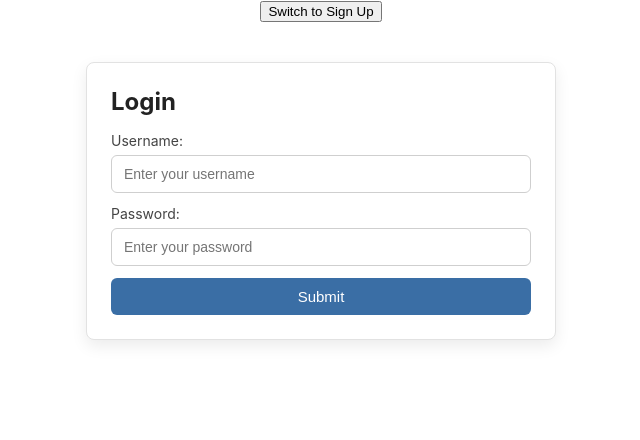
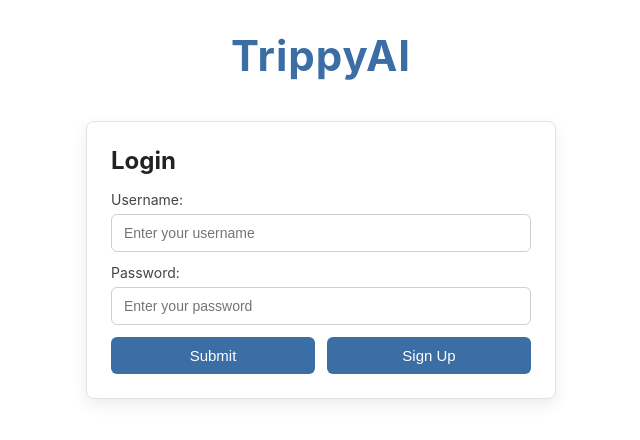
Before and after one commit to Falcor626/TrippyAI-Project, a React (Create React App) app: page / in a window 1280 px wide. Shown: the top 440 px of the page, without its empty margins (319-959 px from the left). Built offline with nearby package versions, Linux system fonts and the light colour scheme; no server answers.

Commit message:
Update UI: Add TrippyAI title, button navigation, and back button

```diff
--- a/src/App.js
+++ b/src/App.js
@@ -11,10 +11,8 @@ function App() {
 
   return (
     <div className="App">
-      <button onClick={toggleForm}>
-        {showLogin ? 'Switch to Sign Up' : 'Switch to Login'}
-      </button>
-      {showLogin ? <Login /> : <SignUp />}
+      <h1 className="app-title">TrippyAI</h1>
+      {showLogin ? <Login toggleForm={toggleForm} /> : <SignUp toggleForm={toggleForm} />}
     </div>
   );
 }
--- a/src/Components/login.jsx
+++ b/src/Components/login.jsx
@@ -1,6 +1,6 @@
 import { useState } from 'react';
 
-function Login() {
+function Login({ toggleForm }) {
     const [username, setUsername] = useState('');
     const [password, setPassword] = useState('');
 
@@ -39,7 +39,12 @@ function Login() {
                         required
                     />
                 </div>
-                <button type="submit">Submit</button>
+                <div className="button-group">
+                    <button type="submit">Submit</button>
+                    <button type="button" className="secondary-button" onClick={toggleForm}>
+                        Sign Up
+                    </button>
+                </div>
             </form>
         </div>
     );
--- a/src/Components/signUp.jsx
+++ b/src/Components/signUp.jsx
@@ -1,7 +1,7 @@
 import { useState } from 'react';
 import { supabase } from '../supabaseClient';
 
-function SignUp() {
+function SignUp({ toggleForm }) {
     const [email, setEmail] = useState('');
     const [username, setUsername] = useState('');
     const [password, setPassword] = useState('');
@@ -137,9 +137,14 @@ function SignUp() {
                             disabled={loading}
                         />
                     </div>
-                    <button type="submit" disabled={loading}>
-                        {loading ? 'Creating Account...' : 'Sign Up'}
-                    </button>
+                    <div className="button-group">
+                        <button type="submit" disabled={loading}>
+                            {loading ? 'Creating Account...' : 'Sign Up'}
+                        </button>
+                        <button type="button" className="secondary-button" onClick={toggleForm}>
+                            Back to Login
+                        </button>
+                    </div>
                 </form>
             </div>
 
--- a/src/index.css
+++ b/src/index.css
@@ -14,6 +14,14 @@ code {
 
 .App {
   text-align: center;
+}
+
+.app-title {
+  font-size: 42px;
+  font-weight: 700;
+  margin: 30px 0 40px 0;
+  color: #3a6ea5;
+  letter-spacing: 1px;
 }
 
 .App-logo {
@@ -113,6 +121,40 @@ code {
   background: #9ca3af;
   cursor: not-allowed;
   opacity: 0.6;
+}
+
+.button-group {
+  display: flex;
+  gap: 12px;
+}
+
+.button-group button {
+  flex: 1;
+  padding: 10px 12px;
+  border: none;
+  border-radius: 6px;
+  font-size: 15px;
+  cursor: pointer;
+  transition: background 0.2s;
+}
+
+.button-group button[type="submit"] {
+  background: #3a6ea5;
+  color: white;
+}
+
+.button-group button[type="submit"]:hover {
+  background: #2f5b88;
+}
+
+.secondary-button {
+  background: #f0f0f0;
+  color: #333;
+  border: 1px solid #d0d0d0;
+}
+
+.secondary-button:hover {
+  background: #e8e8e8;
 }
 
 .error-message {
```
